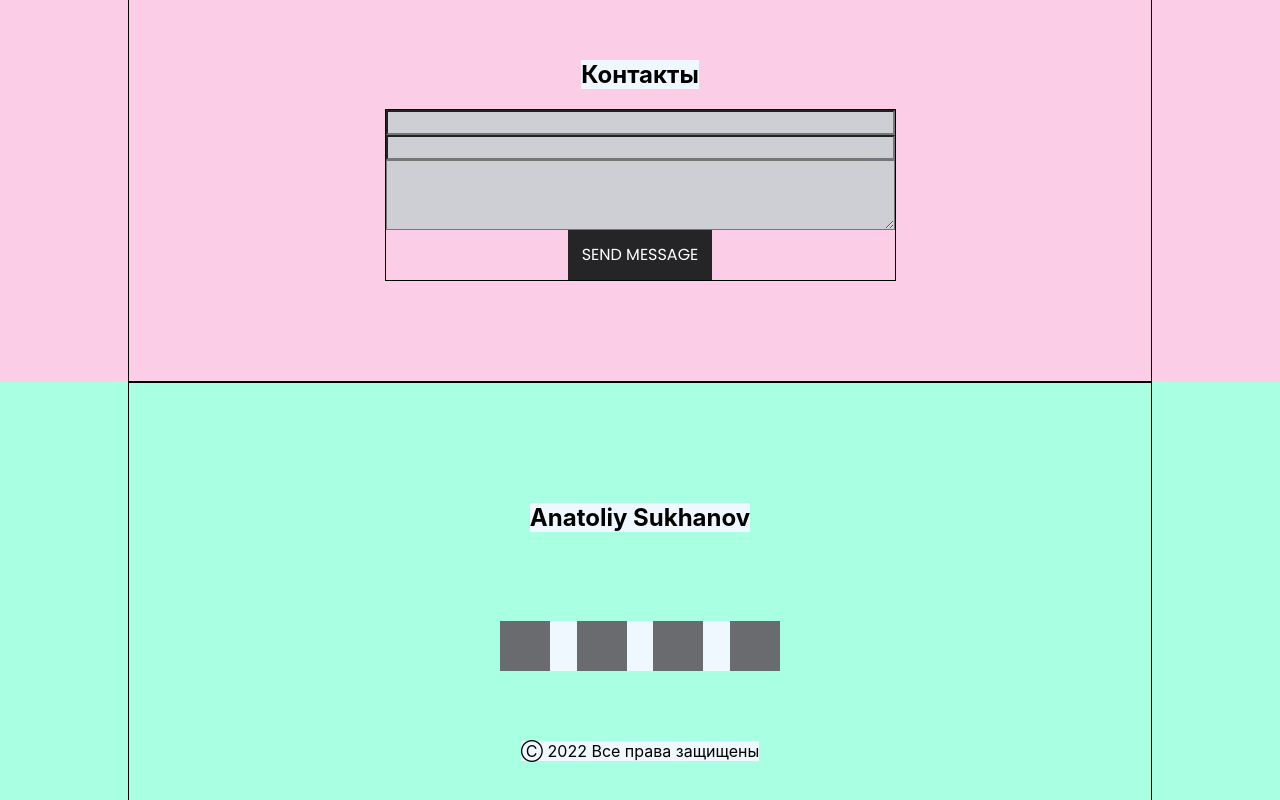
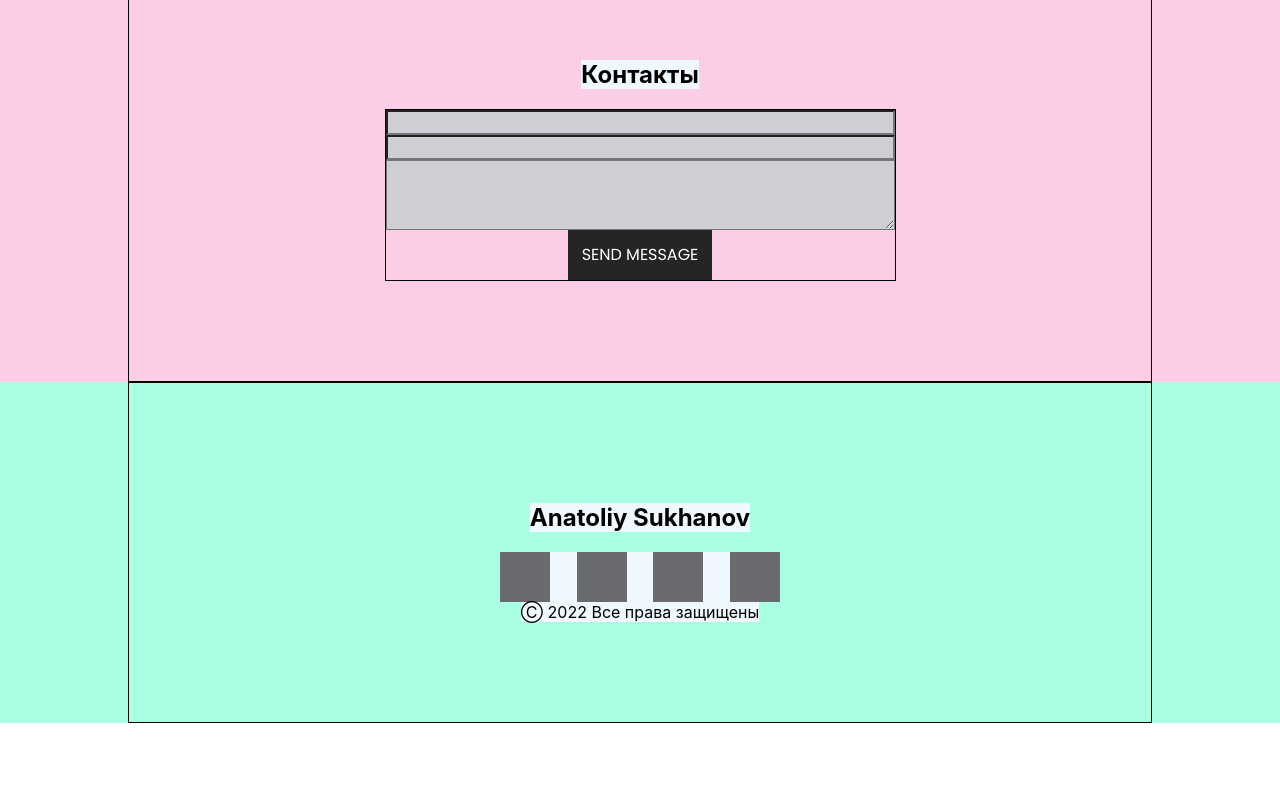
Before and after one commit to anatoliy0707/portfolio, a React (Create React App) app: page / in a window 1280 px wide. Shown: the part 2263-3063 px from the top of the page. After the commit the page ends 2986 px from the top, so only its background shows below. Built offline with nearby package versions, Linux system fonts and the light colour scheme.

Commit message:
fixed  Footer

```diff
--- a/src/footer/Footer.module.css
+++ b/src/footer/Footer.module.css
@@ -1,10 +1,10 @@
 .footerBlock {
-    height: 60vh;
     background-color: #a8ffe1;
 }
 
 .container {
     flex-direction: column;
+    flex-wrap: nowrap;
 }
 
 .title {
```
